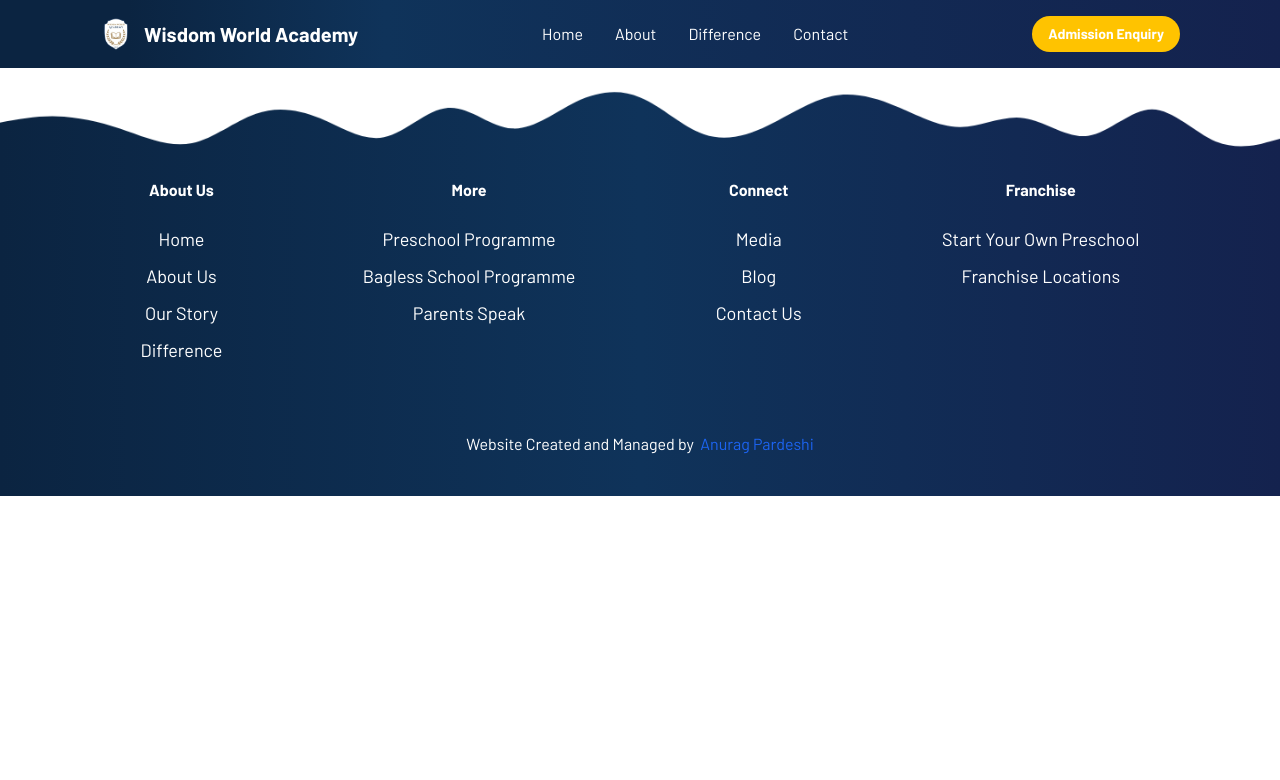
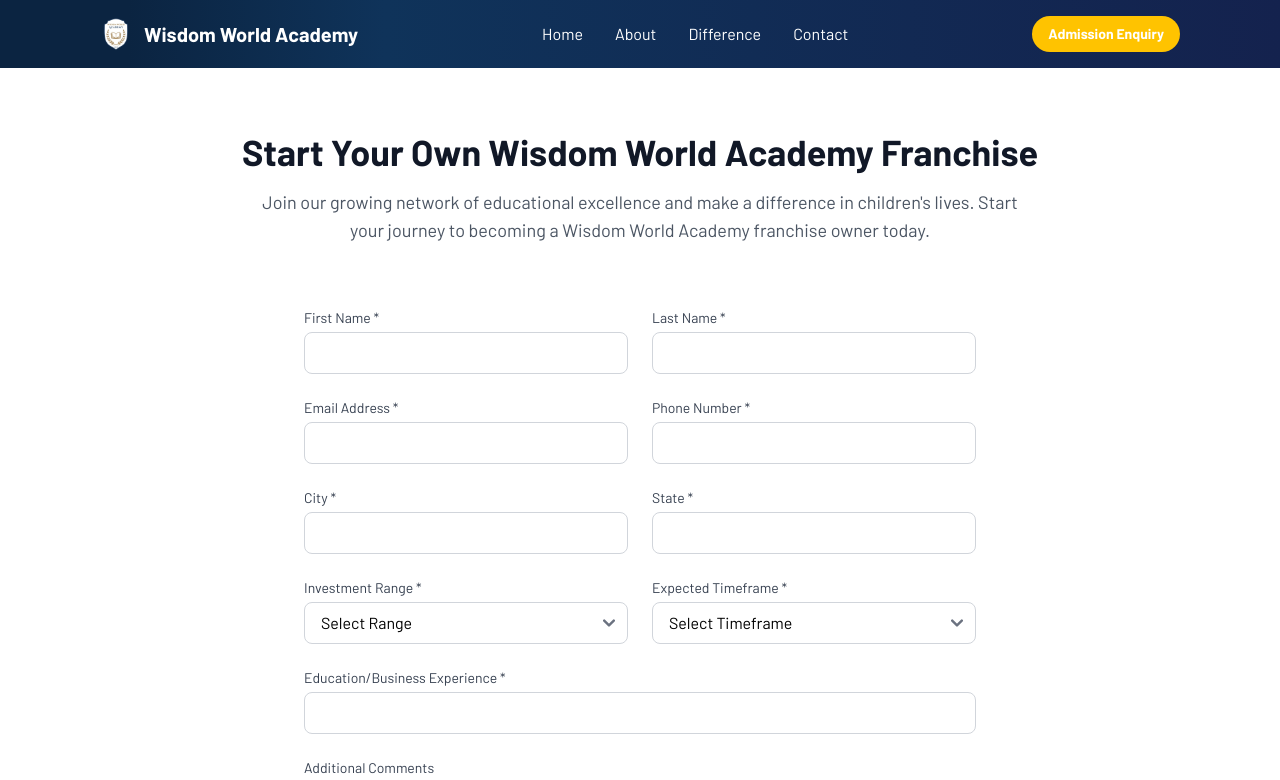
Before and after one commit to anuragpardeshii/wwa, a React (Vite) app in the folder frontend/: page /franchise in a window 1280 px wide. Shown: the top 780 px of the page. Built offline with nearby package versions, Linux system fonts and the light colour scheme.

Commit message:
fixed bugs, added faq and franchise

```diff
--- a/frontend/src/App.jsx
+++ b/frontend/src/App.jsx
@@ -28,7 +28,7 @@ function App() {
         <Route path="/see-more" element={<SeeMore />} />
         <Route path="/enquiry" element={<Enquiry />} />
         <Route path="/story" element={<Story/>} />
-        <Route path="/frachise" element={<Franchise/>} />
+        <Route path="/franchise" element={<Franchise/>} />
       </Routes>
       <Footer />
     </>
--- a/frontend/src/components/Comman/OurPrograms/OurProgrammes.css
+++ b/frontend/src/components/Comman/OurPrograms/OurProgrammes.css
@@ -1,6 +1,4 @@
 .ourProgrammes {
     background-image: url("/src/assets/images/yellowBg.png");
-    padding: 4rem;
-    padding-top: 2rem;
-    padding-bottom: 2rem;
+    padding: 4rem 1rem;
 }
--- a/frontend/src/components/Franchise/Franchise.jsx
+++ b/frontend/src/components/Franchise/Franchise.jsx
@@ -1,19 +1,50 @@
-import React from 'react';
-function Franchise() {
-//   const { submit, loading } = useWeb3Forms({
-//     access_key: import.meta.env.VITE_WEB3FORMS_ACCESS_KEY,
-//   });
+import React, { useState } from 'react';
+import { Send, Building2, BadgeCheck } from 'lucide-react';
 
-//   const { register, handleSubmit, formState: { errors } } = useForm();
+export default function FranchiseForm () {
+  const [formData, setFormData] = useState({
+    firstName: '',
+    lastName: '',
+    email: '',
+    phone: '',
+    city: '',
+    state: '',
+    investmentRange: '',
+    experience: '',
+    timeframe: '',
+    message: '',
+  });
 
-  const onSubmit = async (data) => {
-    const response = await submit(data);
-    if (response.success) {
-      alert('Form submitted successfully!');
-    } else {
-      alert('Submission failed.');
-    }
+  const [submitted, setSubmitted] = useState(false);
+
+  const handleChange = (e) => {
+    const { name, value } = e.target;
+    setFormData((prev) => ({
+      ...prev,
+      [name]: value,
+    }));
   };
+
+  const handleSubmit = (e) => {
+    e.preventDefault();
+    // Here you would typically send the data to your backend
+    console.log(formData);
+    setSubmitted(true);
+  };
+
+  if (submitted) {
+    return (
+      <div className="text-center py-16 px-4">
+        <div className="inline-flex items-center justify-center w-16 h-16 mb-6 rounded-full bg-green-100">
+          <BadgeCheck className="w-8 h-8 text-green-600" />
+        </div>
+        <h2 className="text-2xl font-bold text-gray-900 mb-4">Thank You for Your Interest!</h2>
+        <p className="text-gray-600 max-w-md mx-auto">
+          We've received your franchise inquiry and will contact you within 2 business days to discuss the opportunity further.
+        </p>
+      </div>
+    );
+  }
 
   return (
     <div className="min-h-screen bg-gradient-to-br from-blue-45 to-white py-16 px-4">
@@ -27,11 +58,168 @@ function Franchise() {
             Start your journey to becoming a Wisdom World Academy franchise owner today.
           </p>
         </div>
+    <form onSubmit={handleSubmit} className="max-w-2xl mx-auto">
+      <div className="grid grid-cols-1 md:grid-cols-2 gap-6">
+        <div>
+          <label htmlFor="firstName" className="block text-sm font-medium text-gray-700 mb-1">
+            First Name *
+          </label>
+          <input
+            type="text"
+            id="firstName"
+            name="firstName"
+            required
+            value={formData.firstName}
+            onChange={handleChange}
+            className="w-full px-4 py-2 border border-gray-300 rounded-lg focus:ring-2 focus:ring-blue-500 focus:border-blue-500"
+          />
+        </div>
+        <div>
+          <label htmlFor="lastName" className="block text-sm font-medium text-gray-700 mb-1">
+            Last Name *
+          </label>
+          <input
+            type="text"
+            id="lastName"
+            name="lastName"
+            required
+            value={formData.lastName}
+            onChange={handleChange}
+            className="w-full px-4 py-2 border border-gray-300 rounded-lg focus:ring-2 focus:ring-blue-500 focus:border-blue-500"
+          />
+        </div>
+        <div>
+          <label htmlFor="email" className="block text-sm font-medium text-gray-700 mb-1">
+            Email Address *
+          </label>
+          <input
+            type="email"
+            id="email"
+            name="email"
+            required
+            value={formData.email}
+            onChange={handleChange}
+            className="w-full px-4 py-2 border border-gray-300 rounded-lg focus:ring-2 focus:ring-blue-500 focus:border-blue-500"
+          />
+        </div>
+        <div>
+          <label htmlFor="phone" className="block text-sm font-medium text-gray-700 mb-1">
+            Phone Number *
+          </label>
+          <input
+            type="tel"
+            id="phone"
+            name="phone"
+            required
+            value={formData.phone}
+            onChange={handleChange}
+            className="w-full px-4 py-2 border border-gray-300 rounded-lg focus:ring-2 focus:ring-blue-500 focus:border-blue-500"
+          />
+        </div>
+        <div>
+          <label htmlFor="city" className="block text-sm font-medium text-gray-700 mb-1">
+            City *
+          </label>
+          <input
+            type="text"
+            id="city"
+            name="city"
+            required
+            value={formData.city}
+            onChange={handleChange}
+            className="w-full px-4 py-2 border border-gray-300 rounded-lg focus:ring-2 focus:ring-blue-500 focus:border-blue-500"
+          />
+        </div>
+        <div>
+          <label htmlFor="state" className="block text-sm font-medium text-gray-700 mb-1">
+            State *
+          </label>
+          <input
+            type="text"
+            id="state"
+            name="state"
+            required
+            value={formData.state}
+            onChange={handleChange}
+            className="w-full px-4 py-2 border border-gray-300 rounded-lg focus:ring-2 focus:ring-blue-500 focus:border-blue-500"
+          />
+        </div>
+        <div>
+          <label htmlFor="investmentRange" className="block text-sm font-medium text-gray-700 mb-1">
+            Investment Range *
+          </label>
+          <select
+            id="investmentRange"
+            name="investmentRange"
+            required
+            value={formData.investmentRange}
+            onChange={handleChange}
+            className="w-full px-4 py-2 border border-gray-300 rounded-lg focus:ring-2 focus:ring-blue-500 focus:border-blue-500"
+          >
+            <option value="">Select Range</option>
+            <option value="100k-200k">$100,000 - $200,000</option>
+            <option value="200k-300k">$200,000 - $300,000</option>
+            <option value="300k-400k">$300,000 - $400,000</option>
+            <option value="400k+">$400,000+</option>
+          </select>
+        </div>
+        <div>
+          <label htmlFor="timeframe" className="block text-sm font-medium text-gray-700 mb-1">
+            Expected Timeframe *
+          </label>
+          <select
+            id="timeframe"
+            name="timeframe"
+            required
+            value={formData.timeframe}
+            onChange={handleChange}
+            className="w-full px-4 py-2 border border-gray-300 rounded-lg focus:ring-2 focus:ring-blue-500 focus:border-blue-500"
+          >
+            <option value="">Select Timeframe</option>
+            <option value="0-3">0-3 months</option>
+            <option value="3-6">3-6 months</option>
+            <option value="6-12">6-12 months</option>
+            <option value="12+">12+ months</option>
+          </select>
+        </div>
+      </div>
+      <div className="mt-6">
+        <label htmlFor="experience" className="block text-sm font-medium text-gray-700 mb-1">
+          Education/Business Experience *
+        </label>
+        <input
+          type="text"
+          id="experience"
+          name="experience"
+          required
+          value={formData.experience}
+          onChange={handleChange}
+          className="w-full px-4 py-2 border border-gray-300 rounded-lg focus:ring-2 focus:ring-blue-500 focus:border-blue-500"
+        />
+      </div>
+      <div className="mt-6">
+        <label htmlFor="message" className="block text-sm font-medium text-gray-700 mb-1">
+          Additional Comments
+        </label>
+        <textarea
+          id="message"
+          name="message"
+          rows={4}
+          value={formData.message}
+          onChange={handleChange}
+          className="w-full px-4 py-2 border border-gray-300 rounded-lg focus:ring-2 focus:ring-blue-500 focus:border-blue-500"
+        />
+      </div>
+      <button
+        type="submit"
+        className="mt-8 w-full bg-blue-600 text-white py-3 px-6 rounded-lg hover:bg-blue-700 transition-colors duration-300 flex items-center justify-center gap-2"
+      >
+        <Send className="w-5 h-5" />
+        Submit Franchise Inquiry
+      </button>
+    </form>
 
-
-      </div>
+    </div>
     </div>
   );
-}
-
-export default Franchise;
+};
--- a/frontend/src/components/Home/Awards.jsx
+++ b/frontend/src/components/Home/Awards.jsx
@@ -71,13 +71,12 @@ export default function Awards() {
           <div className="container mx-auto px-4">
             <div className="text-center mb-16">
               <h1
-                className="text-white text-center text-6xl font-extrabold leading-none tracking-tight md:text-6xl"
-                style={{ color: "white" }}
+                className="text-white text-center text-4xl sm:text-5xl md:text-6xl font-extrabold leading-tight tracking-tight"
               >
                 Rewards & Recognition
               </h1>
             </div>
-            <div className="grid grid-cols-1 md:grid-cols-2 lg:grid-cols-4 gap-8">
+            <div className="grid max-w-7xl mx-auto grid-cols-1 md:grid-cols-2 lg:grid-cols-4 gap-8">
               {achievements.map((achievement, index) => (
                 <AchievementCard key={index} {...achievement} />
               ))}
--- a/frontend/src/components/Home/Pioneers.jsx
+++ b/frontend/src/components/Home/Pioneers.jsx
@@ -1,9 +1,10 @@
 import React from 'react';
 import { GraduationCap, Star, Brain, Shield } from 'lucide-react';
+import children from "/src/assets/images/army/DSC_0484.jpg";
 
 export default function Home() {
   return (
-    <div className="relative bg-gradient-to-br from-blue-45 to-white">
+    <div className="relative">
       {/* Hero Section */}
       <div className="relative overflow-hidden">
         <div className="absolute inset-0">
@@ -39,7 +40,7 @@ export default function Home() {
           <div className="grid grid-cols-1 lg:grid-cols-2 gap-12 items-center">
             <div className="relative">
               <img
-                src="\src\assets\images\army\DSC_0484.jpg"
+                src={children}
                 alt="Children learning"
                 className="rounded-3xl shadow-2xl"
               />
--- a/frontend/src/components/Home/Testimonial.jsx
+++ b/frontend/src/components/Home/Testimonial.jsx
@@ -91,7 +91,7 @@ export default function Testimonial() {
                   className="w-12 h-12 rounded-full object-cover mr-4"
                 />
                 <div>
-                  <h4 className="font-semibold text-[#0f335a]">{testimonial.name}</h4>
+                  <h5 className="font-semibold text-[#0f335a]">{testimonial.name}</h5>
                   <p className="text-sm text-gray-500">{testimonial.role}</p>
                 </div>
               </div>
--- a/frontend/src/components/More/PreschoolProgram/PreschoolProgram.jsx
+++ b/frontend/src/components/More/PreschoolProgram/PreschoolProgram.jsx
@@ -1,8 +1,9 @@
 import React, { useState } from "react";
 import "./PreschoolProgram.css";
 import Faq from "../../Comman/Faq/Faq.jsx";
+import OurProgrammes from "../../Comman/OurPrograms/OurProgrammes.jsx";
 import "/src/components/Difference/Difference.css"; // Make sure to create this CSS file to style your components
-import Offer from "./Offer.jsx";
+// import Offer from "./Offer.jsx";
 
 const PreschoolProgram = () => {
   const [currentPage, setCurrentPage] = useState(0);
@@ -78,7 +79,8 @@ const PreschoolProgram = () => {
           <img src="/src/assets/images/difference2.jpg" alt="" />
         </div>
       </div>
-      <Offer/>
+      {/* <Offer/> */}
+      <OurProgrammes/>
       <Faq />
     </>
   );
```
Also changed, not shown: frontend/src/components/Comman/Faq/Faq.jsx (+37 -73 lines), frontend/src/components/Comman/OurPrograms/OurProgrammes.jsx (+6 -9 lines), frontend/src/components/Difference/Difference.jsx (+5 -3 lines), frontend/src/components/Story/Story.jsx (+7 -6 lines), 1 other file (tests, documents, lock files or other folders).
